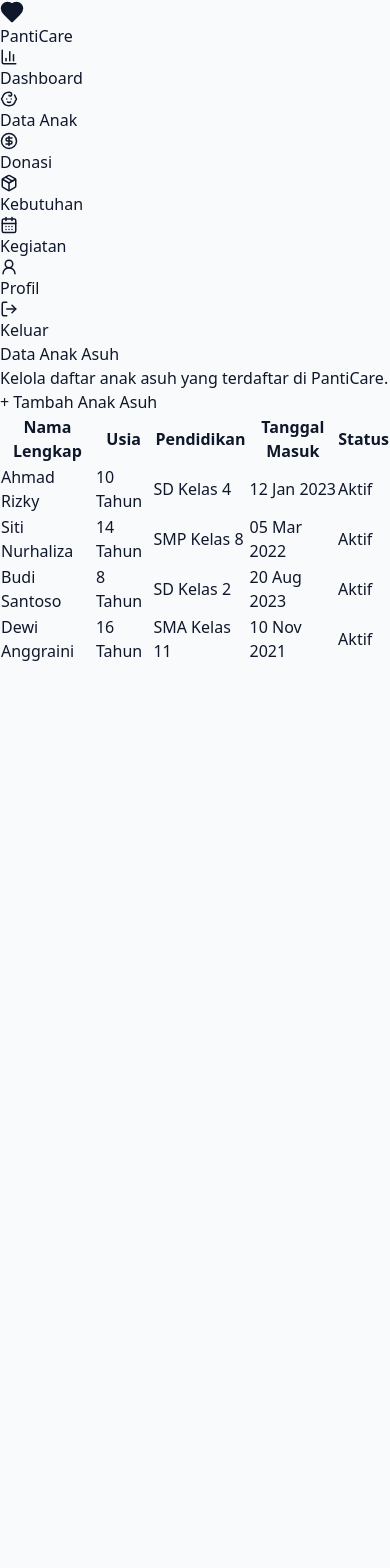
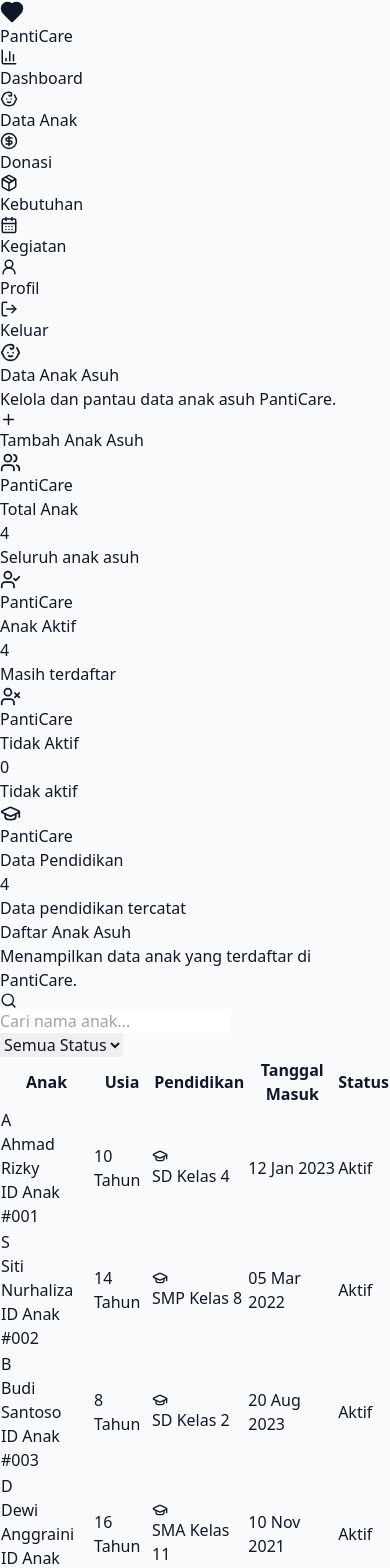
Before and after one commit to RaisaNabila12/PantiCare, a Next.js app: page /dashboard/data-anak in a window 390 px wide. Shown: the top 1568 px of the page. Before the commit the page ends 844 px from the top, so only its background shows below. Built offline with nearby package versions, Linux system fonts and the light colour scheme.

Commit message:
feat: improve data anak page

```diff
--- a/app/dashboard/data-anak/page.js
+++ b/app/dashboard/data-anak/page.js
@@ -1,134 +1,342 @@
 'use client';
 
-import { useState } from 'react';
+import { useMemo, useState } from 'react';
+import {
+  Baby,
+  Search,
+  Users,
+  UserCheck,
+  UserX,
+  Plus,
+  GraduationCap,
+} from 'lucide-react';
 
 export default function DataAnakPage() {
-  const [anakList, setAnakList] = useState([
-    { id: 1, nama: 'Ahmad Rizky', umur: '10 Tahun', pendidikan: 'SD Kelas 4', status: 'Aktif', tglMasuk: '12 Jan 2023' },
-    { id: 2, nama: 'Siti Nurhaliza', umur: '14 Tahun', pendidikan: 'SMP Kelas 8', status: 'Aktif', tglMasuk: '05 Mar 2022' },
-    { id: 3, nama: 'Budi Santoso', umur: '8 Tahun', pendidikan: 'SD Kelas 2', status: 'Aktif', tglMasuk: '20 Aug 2023' },
-    { id: 4, nama: 'Dewi Anggraini', umur: '16 Tahun', pendidikan: 'SMA Kelas 11', status: 'Aktif', tglMasuk: '10 Nov 2021' },
+  const [anakList] = useState([
+    {
+      id: 1,
+      nama: 'Ahmad Rizky',
+      umur: '10 Tahun',
+      pendidikan: 'SD Kelas 4',
+      status: 'Aktif',
+      tglMasuk: '12 Jan 2023',
+    },
+    {
+      id: 2,
+      nama: 'Siti Nurhaliza',
+      umur: '14 Tahun',
+      pendidikan: 'SMP Kelas 8',
+      status: 'Aktif',
+      tglMasuk: '05 Mar 2022',
+    },
+    {
+      id: 3,
+      nama: 'Budi Santoso',
+      umur: '8 Tahun',
+      pendidikan: 'SD Kelas 2',
+      status: 'Aktif',
+      tglMasuk: '20 Aug 2023',
+    },
+    {
+      id: 4,
+      nama: 'Dewi Anggraini',
+      umur: '16 Tahun',
+      pendidikan: 'SMA Kelas 11',
+      status: 'Aktif',
+      tglMasuk: '10 Nov 2021',
+    },
   ]);
 
-  const [form, setForm] = useState({ nama: '', umur: '', pendidikan: '' });
-  const [showModal, setShowModal] = useState(false);
+  const [search, setSearch] = useState('');
+  const [statusFilter, setStatusFilter] = useState('Semua Status');
 
-  const handleAdd = (e) => {
-    e.preventDefault();
-    const newAnak = {
-      id: Date.now(),
-      nama: form.nama,
-      umur: `${form.umur} Tahun`,
-      pendidikan: form.pendidikan,
-      status: 'Aktif',
-      tglMasuk: 'Hari ini'
-    };
-    setAnakList([...anakList, newAnak]);
-    setForm({ nama: '', umur: '', pendidikan: '' });
-    setShowModal(false);
-  };
+  const filteredAnak = useMemo(() => {
+    return anakList.filter((anak) => {
+      const matchSearch = anak.nama
+        .toLowerCase()
+        .includes(search.toLowerCase());
+
+      const matchStatus =
+        statusFilter === 'Semua Status' ||
+        anak.status === statusFilter;
+
+      return matchSearch && matchStatus;
+    });
+  }, [anakList, search, statusFilter]);
+
+  const totalAnak = anakList.length;
+  const anakAktif = anakList.filter(
+    (anak) => anak.status === 'Aktif'
+  ).length;
+  const anakTidakAktif = anakList.filter(
+    (anak) => anak.status !== 'Aktif'
+  ).length;
+
+  const stats = [
+    {
+      label: 'Total Anak',
+      value: totalAnak,
+      icon: Users,
+      description: 'Seluruh anak asuh',
+    },
+    {
+      label: 'Anak Aktif',
+      value: anakAktif,
+      icon: UserCheck,
+      description: 'Masih terdaftar',
+    },
+    {
+      label: 'Tidak Aktif',
+      value: anakTidakAktif,
+      icon: UserX,
+      description: 'Tidak aktif',
+    },
+    {
+      label: 'Data Pendidikan',
+      value: totalAnak,
+      icon: GraduationCap,
+      description: 'Data pendidikan tercatat',
+    },
+  ];
 
   return (
     <div className="space-y-6">
-      <div className="flex justify-between items-center">
+      {/* Header */}
+      <div className="flex flex-col gap-4 sm:flex-row sm:items-center sm:justify-between">
         <div>
-          <h1 className="text-2xl font-bold text-slate-900">Data Anak Asuh</h1>
-          <p className="text-sm text-slate-500">Kelola daftar anak asuh yang terdaftar di PantiCare.</p>
+          <div className="flex items-center gap-2">
+            <div className="w-10 h-10 rounded-xl bg-emerald-50 text-emerald-600 flex items-center justify-center">
+              <Baby size={21} />
             </div>
+
+            <div>
+              <h1 className="text-2xl font-bold text-slate-900">
+                Data Anak Asuh
+              </h1>
+              <p className="text-sm text-slate-500 mt-1">
+                Kelola dan pantau data anak asuh PantiCare.
+              </p>
+            </div>
+          </div>
+        </div>
+
         <button
-          onClick={() => setShowModal(true)}
-          className="px-4 py-2.5 bg-emerald-600 hover:bg-emerald-700 text-white text-sm font-semibold rounded-xl shadow-sm transition"
+          type="button"
+          className="inline-flex items-center justify-center gap-2 px-4 py-2.5 bg-emerald-600 hover:bg-emerald-700 text-white text-sm font-semibold rounded-xl shadow-sm transition"
         >
-          + Tambah Anak Asuh
+          <Plus size={17} />
+          Tambah Anak Asuh
         </button>
       </div>
 
-      <div className="bg-white rounded-2xl border border-slate-200 overflow-hidden shadow-sm">
-        <table className="w-full text-left text-sm">
-          <thead className="bg-slate-50 border-b border-slate-200 text-slate-600 font-semibold">
+      {/* Statistics */}
+      <div className="grid grid-cols-1 sm:grid-cols-2 xl:grid-cols-4 gap-4">
+        {stats.map((stat) => {
+          const Icon = stat.icon;
+
+          return (
+            <div
+              key={stat.label}
+              className="bg-white rounded-2xl border border-slate-200 shadow-sm p-5"
+            >
+              <div className="flex items-start justify-between">
+                <div className="w-11 h-11 rounded-xl bg-emerald-50 text-emerald-600 flex items-center justify-center">
+                  <Icon size={21} />
+                </div>
+
+                <span className="text-xs font-medium text-slate-400">
+                  PantiCare
+                </span>
+              </div>
+
+              <div className="mt-4">
+                <p className="text-xs font-medium text-slate-500">
+                  {stat.label}
+                </p>
+
+                <p className="text-2xl font-bold text-slate-900 mt-1">
+                  {stat.value}
+                </p>
+
+                <p className="text-xs text-slate-400 mt-1">
+                  {stat.description}
+                </p>
+              </div>
+            </div>
+          );
+        })}
+      </div>
+
+      {/* Data Table */}
+      <div className="bg-white rounded-2xl border border-slate-200 shadow-sm overflow-hidden">
+        {/* Table Header */}
+        <div className="p-5 border-b border-slate-200">
+          <div className="flex flex-col gap-4 lg:flex-row lg:items-center lg:justify-between">
+            <div>
+              <h2 className="font-bold text-slate-900">
+                Daftar Anak Asuh
+              </h2>
+
+              <p className="text-xs text-slate-500 mt-1">
+                Menampilkan data anak yang terdaftar di PantiCare.
+              </p>
+            </div>
+
+            <div className="flex flex-col sm:flex-row gap-3">
+              {/* Search */}
+              <div className="relative">
+                <Search
+                  size={17}
+                  className="absolute left-3 top-1/2 -translate-y-1/2 text-slate-400"
+                />
+
+                <input
+                  type="text"
+                  value={search}
+                  onChange={(e) => setSearch(e.target.value)}
+                  placeholder="Cari nama anak..."
+                  className="w-full sm:w-64 pl-9 pr-3 py-2.5 border border-slate-200 rounded-xl text-sm text-slate-700 outline-none focus:border-emerald-500 focus:ring-2 focus:ring-emerald-100"
+                />
+              </div>
+
+              {/* Filter */}
+              <select
+                value={statusFilter}
+                onChange={(e) => setStatusFilter(e.target.value)}
+                className="px-3 py-2.5 border border-slate-200 rounded-xl text-sm text-slate-700 outline-none focus:border-emerald-500 focus:ring-2 focus:ring-emerald-100"
+              >
+                <option>Semua Status</option>
+                <option>Aktif</option>
+                <option>Tidak Aktif</option>
+              </select>
+            </div>
+          </div>
+        </div>
+
+        {/* Responsive Table */}
+        <div className="overflow-x-auto">
+          <table className="w-full text-left text-sm min-w-[800px]">
+            <thead className="bg-slate-50 border-b border-slate-200">
               <tr>
-              <th className="p-4">Nama Lengkap</th>
-              <th className="p-4">Usia</th>
-              <th className="p-4">Pendidikan</th>
-              <th className="p-4">Tanggal Masuk</th>
-              <th className="p-4">Status</th>
+                <th className="px-5 py-4 text-xs font-semibold text-slate-500">
+                  Anak
+                </th>
+
+                <th className="px-5 py-4 text-xs font-semibold text-slate-500">
+                  Usia
+                </th>
+
+                <th className="px-5 py-4 text-xs font-semibold text-slate-500">
+                  Pendidikan
+                </th>
+
+                <th className="px-5 py-4 text-xs font-semibold text-slate-500">
+                  Tanggal Masuk
+                </th>
+
+                <th className="px-5 py-4 text-xs font-semibold text-slate-500">
+                  Status
+                </th>
               </tr>
             </thead>
+
             <tbody className="divide-y divide-slate-100">
-            {anakList.map((anak) => (
-              <tr key={anak.id} className="hover:bg-slate-50/80">
-                <td className="p-4 font-semibold text-slate-800">{anak.nama}</td>
-                <td className="p-4 text-slate-600">{anak.umur}</td>
-                <td className="p-4 text-slate-600">{anak.pendidikan}</td>
-                <td className="p-4 text-slate-500">{anak.tglMasuk}</td>
-                <td className="p-4">
-                  <span className="bg-emerald-100 text-emerald-700 px-2.5 py-1 rounded-full text-xs font-medium">
+              {filteredAnak.length > 0 ? (
+                filteredAnak.map((anak) => (
+                  <tr
+                    key={anak.id}
+                    className="hover:bg-slate-50/70 transition-colors"
+                  >
+                    <td className="px-5 py-4">
+                      <div className="flex items-center gap-3">
+                        <div className="w-10 h-10 rounded-full bg-emerald-50 text-emerald-600 flex items-center justify-center font-bold text-sm">
+                          {anak.nama.charAt(0)}
+                        </div>
+
+                        <div>
+                          <p className="font-semibold text-slate-800">
+                            {anak.nama}
+                          </p>
+
+                          <p className="text-xs text-slate-400 mt-0.5">
+                            ID Anak #{String(anak.id).padStart(3, '0')}
+                          </p>
+                        </div>
+                      </div>
+                    </td>
+
+                    <td className="px-5 py-4 text-slate-600">
+                      {anak.umur}
+                    </td>
+
+                    <td className="px-5 py-4">
+                      <div className="flex items-center gap-2 text-slate-600">
+                        <GraduationCap
+                          size={16}
+                          className="text-slate-400"
+                        />
+                        {anak.pendidikan}
+                      </div>
+                    </td>
+
+                    <td className="px-5 py-4 text-slate-500">
+                      {anak.tglMasuk}
+                    </td>
+
+                    <td className="px-5 py-4">
+                      <span
+                        className={`inline-flex items-center px-2.5 py-1 rounded-full text-xs font-semibold ${
+                          anak.status === 'Aktif'
+                            ? 'bg-emerald-50 text-emerald-700'
+                            : 'bg-slate-100 text-slate-600'
+                        }`}
+                      >
                         {anak.status}
                       </span>
                     </td>
                   </tr>
-            ))}
+                ))
+              ) : (
+                <tr>
+                  <td
+                    colSpan="5"
+                    className="px-5 py-12 text-center"
+                  >
+                    <div className="flex flex-col items-center">
+                      <div className="w-12 h-12 rounded-full bg-slate-100 text-slate-400 flex items-center justify-center">
+                        <Search size={20} />
+                      </div>
+
+                      <p className="font-semibold text-slate-700 mt-3">
+                        Data tidak ditemukan
+                      </p>
+
+                      <p className="text-xs text-slate-400 mt-1">
+                        Coba gunakan kata kunci pencarian yang berbeda.
+                      </p>
+                    </div>
+                  </td>
+                </tr>
+              )}
             </tbody>
           </table>
         </div>
 
-      {showModal && (
-        <div className="fixed inset-0 bg-slate-900/50 flex items-center justify-center p-4 z-50">
-          <div className="bg-white rounded-2xl p-6 w-full max-w-md space-y-4">
-            <h2 className="text-xl font-bold text-slate-900">Tambah Data Anak Asuh</h2>
-            <form onSubmit={handleAdd} className="space-y-3">
-              <div>
-                <label className="block text-xs font-semibold text-slate-700 mb-1">Nama Lengkap</label>
-                <input
-                  type="text"
-                  required
-                  value={form.nama}
-                  onChange={(e) => setForm({ ...form, nama: e.target.value })}
-                  className="w-full px-3 py-2 border rounded-xl text-sm"
-                  placeholder="Contoh: Andi Wijaya"
-                />
-              </div>
-              <div>
-                <label className="block text-xs font-semibold text-slate-700 mb-1">Usia (Tahun)</label>
-                <input
-                  type="number"
-                  required
-                  value={form.umur}
-                  onChange={(e) => setForm({ ...form, umur: e.target.value })}
-                  className="w-full px-3 py-2 border rounded-xl text-sm"
-                  placeholder="12"
-                />
-              </div>
-              <div>
-                <label className="block text-xs font-semibold text-slate-700 mb-1">Pendidikan</label>
-                <input
-                  type="text"
-                  required
-                  value={form.pendidikan}
-                  onChange={(e) => setForm({ ...form, pendidikan: e.target.value })}
-                  className="w-full px-3 py-2 border rounded-xl text-sm"
-                  placeholder="SD / SMP / SMA"
-                />
-              </div>
-              <div className="flex justify-end gap-2 pt-2">
-                <button
-                  type="button"
-                  onClick={() => setShowModal(false)}
-                  className="px-4 py-2 border rounded-xl text-sm font-medium"
-                >
-                  Batal
-                </button>
-                <button
-                  type="submit"
-                  className="px-4 py-2 bg-emerald-600 text-white rounded-xl text-sm font-medium"
-                >
-                  Simpan
-                </button>
-              </div>
-            </form>
+        {/* Footer */}
+        <div className="px-5 py-4 border-t border-slate-100 bg-slate-50/50">
+          <p className="text-xs text-slate-500">
+            Menampilkan{' '}
+            <span className="font-semibold text-slate-700">
+              {filteredAnak.length}
+            </span>{' '}
+            dari{' '}
+            <span className="font-semibold text-slate-700">
+              {totalAnak}
+            </span>{' '}
+            data anak.
+          </p>
         </div>
       </div>
-      )}
     </div>
   );
 }
```
Lines whose indentation alone changed are shown as unchanged.
